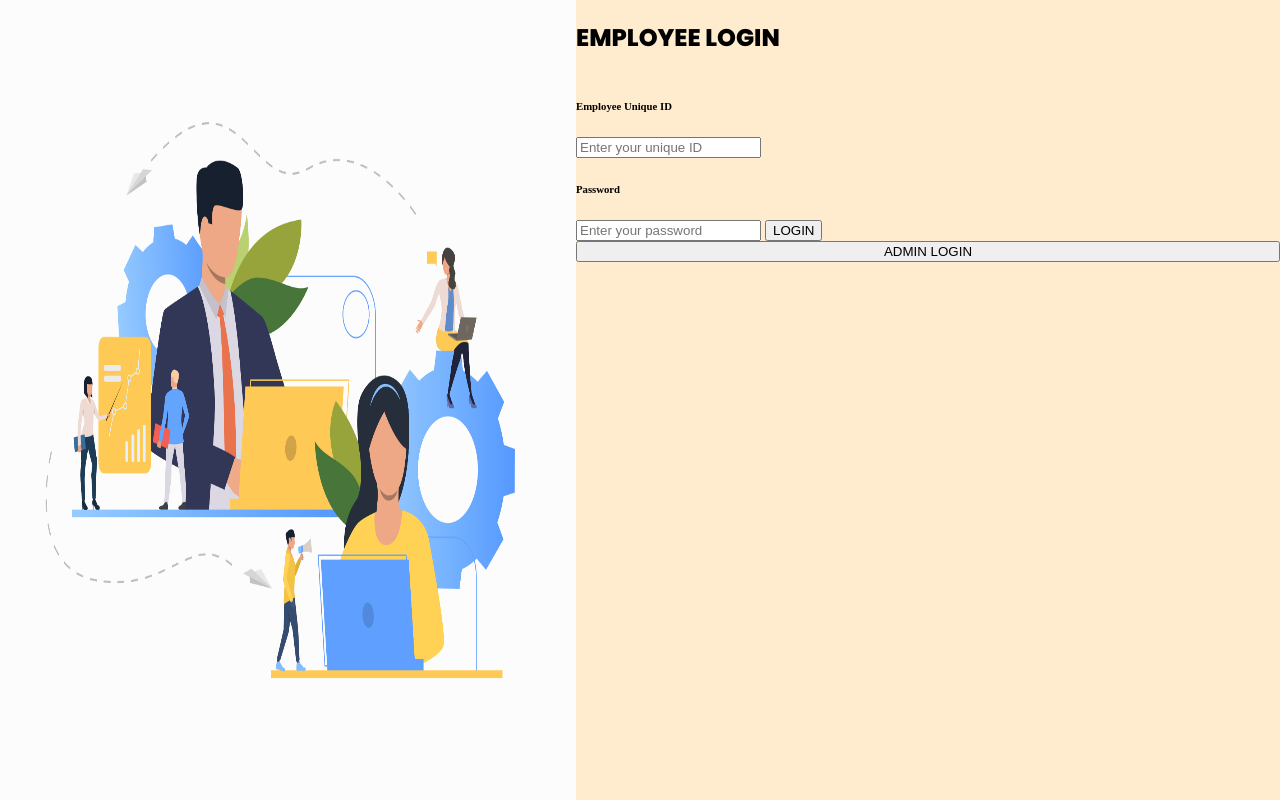
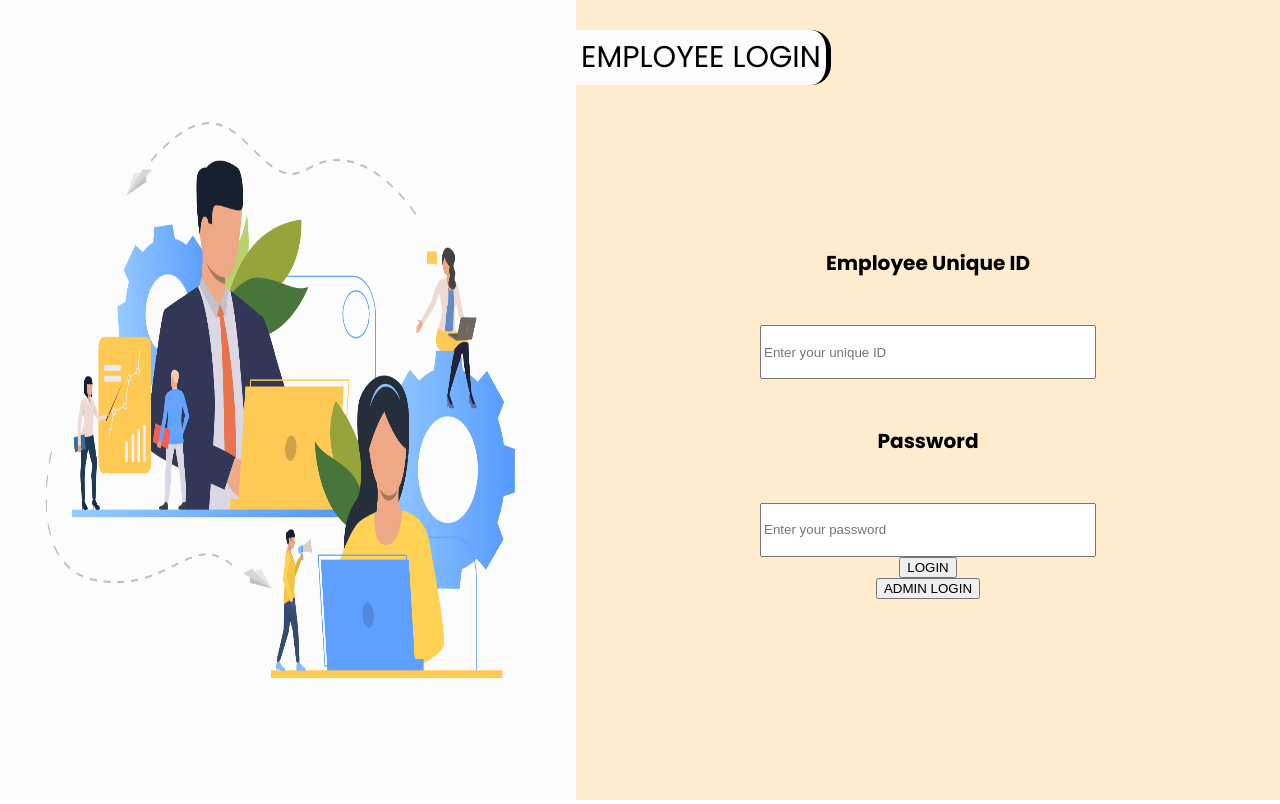
Before and after one commit to Yash1703-git/MY-WORKER, a PHP site: page /Login/login.php in a window 1280 px wide. Run offline with PHP 8.4, Linux system fonts and the light colour scheme.

Commit message:
2nd change

```diff
--- a/Login/login.css
+++ b/Login/login.css
@@ -2,18 +2,57 @@
     font-family: Poppins;
     src: url("../fonts/poppins.ttf");
   }
+
+body{
+    margin:0;
+    padding:0
+}
+
+.container{
+    display: flex;
+}
+
+.left-container{
+   width: 45%;
+}
+
+#emp-image{
+    height: 100%;
+    width: 100%;
+}
+
+#right-container{
+    width:55%;
+    /* flex-direction:column; */
+}
+
 #emp-form{
    background-color: blanchedalmond;
+   width:100%;
+   height:100vh;
+}
+
+.emp-form-container{
+    display:flex;
+    flex-direction:column;
+    align-items: center;
+    justify-content: center;
+    height:100%;
+    width: 100%;
 }
 #admin-form{
     display:none;
     background-color:aqua;
+    width:100%;
+    height:100vh;
 }
-#emp-image{
 
-    height: 100%;
-    width: 100%;
+.admin-form-container{
+    display:flex;
+    flex-direction:column;
+    height:100%;
 }
+
 #admin-image{
     display: none;
 }
@@ -26,3 +65,28 @@ h2{
     font-family: Poppins;
     font-weight: 800;
 }
+p{
+    padding: 5px;
+    font-family: Poppins;
+    font-size: 30px;
+    border-right: 5px solid black;
+    border-top-right-radius: 20px;
+    border-bottom-right-radius: 20px;
+    background-color: #FCFCFC;
+    position: fixed;
+    top:0;
+    left:45%;
+}
+form{
+    font-family: Poppins;
+    font-size: 30px;
+    display:flex;
+    flex-direction:column;
+    align-items: center;
+    justify-content: center;
+
+}
+form input{
+    width: 328px;
+    height: 48px;
+}
--- a/Login/login.php
+++ b/Login/login.php
@@ -24,48 +24,51 @@
           document.getElementById("admin-image").style.display="none";
       }
    </script>
-   <body style="margin:0;padding:0">
-      <div style="display:flex">
+   <body>
+      <div class="container">
          <!-- left  -->
-         <div id="left-container" style="width:45%;">
-            <div id="emp-image" class="emp-image" style="width:100%;height:100%" >
+         <div id="left-container" class="left-container">
+            <div id="emp-image" class="emp-image">
                <img  src="../assets/emp.jpg" style="width:100%;height:100%" />
             </div>
-            <div id="admin-image" style="width:100%;height:100%" >
-               <img  src="../assets/admin.jpg" style="width:100%;height:100%" />
+            <div id="admin-image" style="width:100%;height:100%">
+               <img  src="../assets/admin-1.jpg" style="width:100%;height:100%"/>
             </div>
          </div>
          <!-- right -->
-         <div id="right-container" style="width:55%;flex-direction:column">
+         <div id="right-container">
             <!-- EMPLOYEE FORM -->
-            <div id="emp-form" style="width:100%;height:100vh">
-               <div  style="display:flex;flex-direction:column;height:100%;">
-                  <h2>EMPLOYEE LOGIN</h2>
+            <div id="emp-form">
+               <div class="emp-form-container">
+                  <p>EMPLOYEE LOGIN</p>
                   <form action="#" method="post">
                      <h6 for="employee-id">Employee Unique ID</h6>
                      <input type="text" id="employee-id" name="employee-id" placeholder="Enter your unique ID" required>
                      <h6 for="password">Password</h6>
                      <input type="password" id="password" name="password" placeholder="Enter your password" required>
-                     <button type="submit">LOGIN</button>
+                     <button type="submit">LOGIN</button><button onclick="switchAdminLogin()" id="adminlogin-btn" type="submit">ADMIN LOGIN</button>
+                     </div>
+
                   </form>
-                  <button onclick="switchAdminLogin()" id="adminlogin-btn" type="submit">ADMIN LOGIN</button>
+                  <!-- <button onclick="switchAdminLogin()" id="adminlogin-btn" type="submit">ADMIN LOGIN</button> -->
                </div>
             </div>
             <!-- ADMIN FORM  -->
-            <div id="admin-form" style="width:100%;height:100vh">
-               <div  style="display:flex;flex-direction:column;height:100%;">
-                  <h2>ADMIN LOGIN</h2>
+            <div id="admin-form">
+               < class="admin-form-container">
+                  <p>ADMIN LOGIN</p>
                   <form action="#" method="post">
-                     <h6 for="employee-id">Employee Unique ID</h6>
-                     <input type="text" id="employee-id" name="employee-id" placeholder="Enter your unique ID" required>
+                     <h6 for="employee-id">Email ID/ Mobile No.</h6>
+                     <input type="email/No" id="employee-id" name="employee-id" placeholder="Enter Email/no" required>
                      <h6 for="password">Password</h6>
                      <input type="password" id="password" name="password" placeholder="Enter your password" required>
                      <button  type="submit">LOGIN</button>
                   </form>
                   <button onclick="switchEmpLogin()" id="emplogin-btn" type="submit">EMPLOYEE LOGIN</button>
-               </div>
-            </div>
-            <!--  -->
+                  <h3>New Register</h3>
+             </div>
+   </div>
+             <!--  -->
          </div>
       </div>
 </html>
```
Also changed, not shown: assets/admin-1.jpg (added), assets/admin.jpg (deleted).
